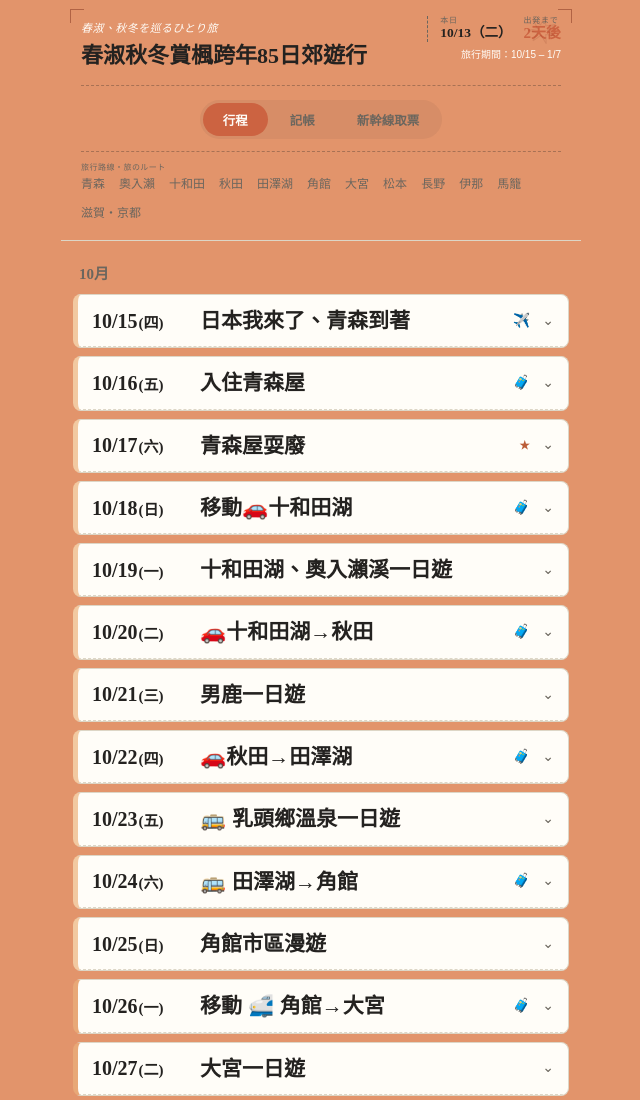
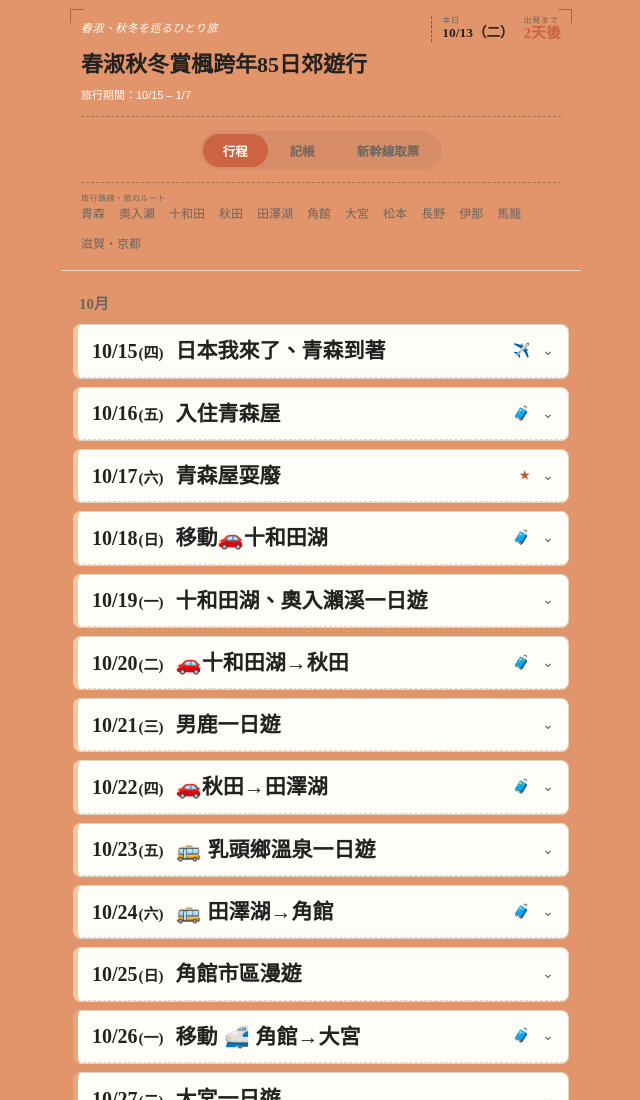
Before and after one commit to zecchung-dot/chunsu2026, a plain HTML site: page index.html in a window 1280 px wide. Shown: the top 1100 px of the page, without its empty margins (319-959 px from the left). Drawn offline with Linux system fonts and the light colour scheme.

Commit message:
刊頭改成不超出手機畫面、鎖定左右

```diff
--- a/index.html
+++ b/index.html
@@ -22,8 +22,9 @@
     --stage-4:#8a3c26;   /* 焦赤陶・最深段 */
   }
   *{box-sizing:border-box;-webkit-tap-highlight-color:transparent;}
-  html{scroll-behavior:smooth;scroll-padding-top:env(safe-area-inset-top,0px);background:#e2946b;}
+  html{overflow-x:hidden;max-width:100%;-webkit-text-size-adjust:100%;scroll-behavior:smooth;scroll-padding-top:env(safe-area-inset-top,0px);background:#e2946b;}
   body{
+    overflow-x:hidden;max-width:100%;touch-action:pan-y pinch-zoom;
     margin:0;background:var(--paper);color:var(--ink);
     font-family:"Noto Sans TC","Microsoft JhengHei UI","PingFang TC",sans-serif;
     line-height:1.55;-webkit-font-smoothing:antialiased;
@@ -44,13 +45,13 @@
   .masthead::before{left:9px;border-left:1px solid var(--stage-4);}
   .masthead::after{right:9px;border-right:1px solid var(--stage-4);}
   .masthead__leaf{
-    position:absolute;top:14px;right:22px;width:34px;height:34px;
+    display:none;position:absolute;top:14px;right:22px;width:34px;height:34px;
     color:var(--stage-4);opacity:.16;transform:rotate(12deg);pointer-events:none;
   }
 
   .masthead__toprow{display:flex;justify-content:space-between;align-items:flex-start;gap:10px;}
   .masthead__grid{
-    display:grid;grid-template-columns:1fr 128px;column-gap:10px;align-items:start;
+    display:grid;grid-template-columns:minmax(0,1fr) auto;column-gap:10px;row-gap:4px;align-items:start;
   }
   .masthead__eyebrow{
     grid-column:1;grid-row:1;
@@ -59,8 +60,8 @@
     margin-top:4px;
   }
   .ticketinfo{
-    display:flex;gap:12px;flex:none;
-    padding-left:12px;border-left:1px dashed var(--ink-soft);
+    display:flex;gap:10px;flex:none;
+    padding-left:10px;border-left:1px dashed var(--ink-soft);
   }
   .ticketinfo__item{display:flex;flex-direction:column;align-items:flex-start;line-height:1.15;}
   .ti-lbl{font-size:8px;letter-spacing:.09em;color:var(--ink-soft);text-transform:uppercase;}
@@ -68,21 +69,21 @@
   .ti-val.accent{color:#cc6341;font-size:15px;}
 
   .masthead__ticketcol{
-    grid-column:2;grid-row:1 / span 2;
+    grid-column:2;grid-row:1;
     display:flex;flex-direction:column;align-items:flex-end;gap:5px;
   }
 
   .masthead__titlewrap{
-    grid-column:1;grid-row:2;
-    display:flex;flex-direction:column;align-items:flex-start;margin-top:2px;
+    grid-column:1 / -1;grid-row:2;
+    display:flex;flex-direction:column;align-items:flex-start;margin-top:2px;min-width:0;
   }
   .masthead__title{
-    font-family:"Noto Serif TC",serif;font-weight:700;font-size:22px;
-    margin:0;color:var(--ink);text-align:left;white-space:nowrap;
+    font-family:"Noto Serif TC",serif;font-weight:700;font-size:min(22px,6.1vw);
+    margin:0;color:var(--ink);text-align:left;white-space:nowrap;max-width:100%;
   }
 
   .masthead__range{
-    font-size:10px;color:var(--paper-raised);white-space:nowrap;
+    grid-column:1 / -1;grid-row:3;font-size:11px;color:var(--paper-raised);white-space:nowrap;
   }
 
   .masthead__seam{
@@ -138,7 +139,7 @@
     display:flex;align-items:center;gap:12px;padding:12px 14px;cursor:pointer;
     user-select:none;
   }
-  .day__date{flex:none;width:96px;text-align:left;}
+  .day__date{flex:none;width:auto;text-align:left;}
   .day__date .d{font-family:"Noto Serif TC",serif;font-weight:700;font-size:20px;display:block;line-height:1.1;white-space:nowrap;}
   .day__date .wd{font-size:15px;font-weight:600;margin-left:1px;}
   .day__date--range{width:auto !important;}
@@ -341,7 +342,7 @@
   }
   .empty-hint{margin:20px 18px 0;font-size:12.5px;color:var(--ink-soft);text-align:center;padding:20px;}
 </style>
-<!-- 2026-10-14 v3 -->
+<!-- 2026-10-14 v4 -->
 </head>
 <body>
 <div class="wrap">
@@ -363,11 +364,11 @@
             <span class="ti-val accent" id="tiValue2">–</span>
           </div>
         </div>
-        <div class="masthead__range">旅行期間：10/15 – 1/7</div>
       </div>
       <div class="masthead__titlewrap">
         <h1 class="masthead__title">春淑秋冬賞楓跨年85日郊遊行</h1>
       </div>
+      <div class="masthead__range">旅行期間：10/15 – 1/7</div>
     </div>
 
     <div class="masthead__seam"></div>
```
